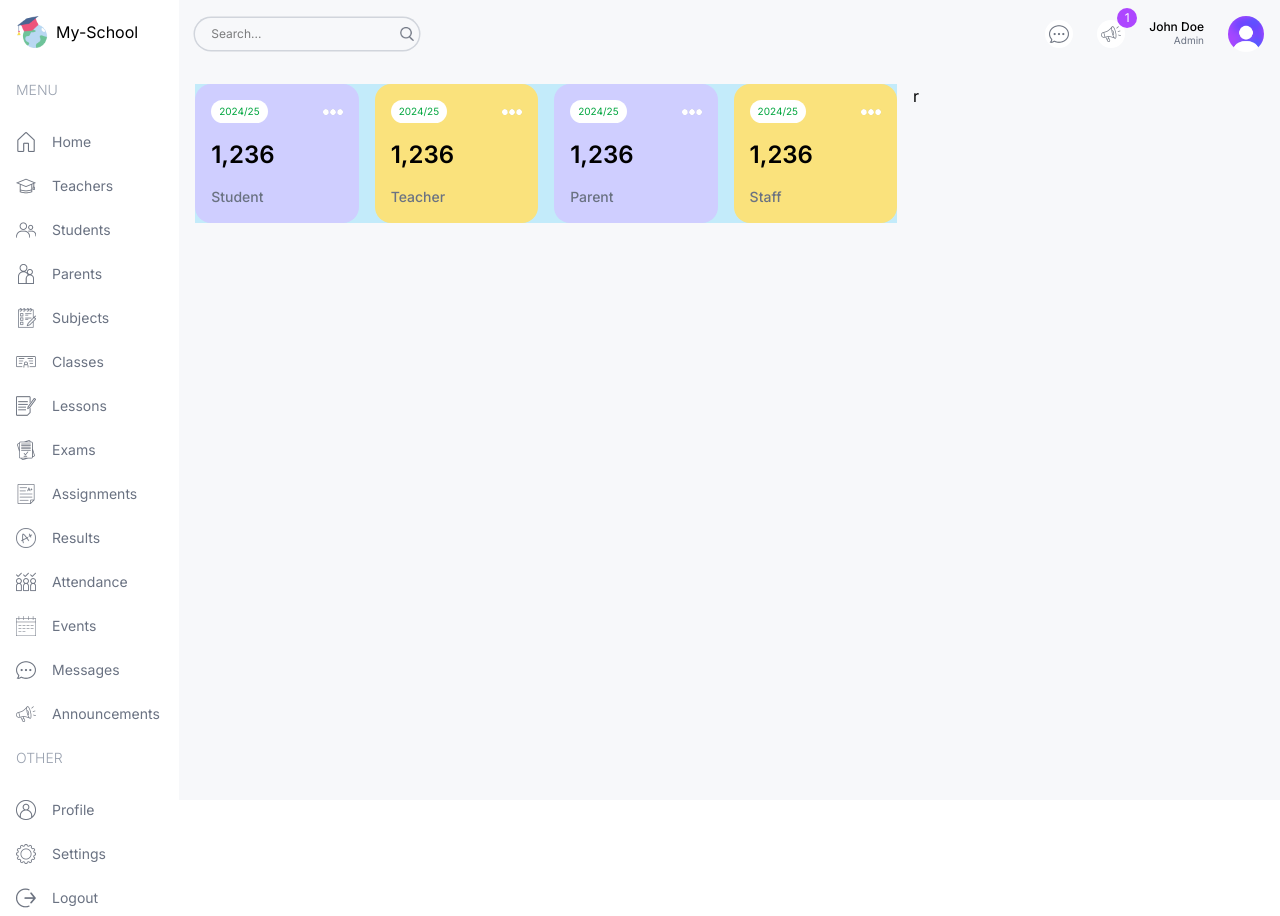
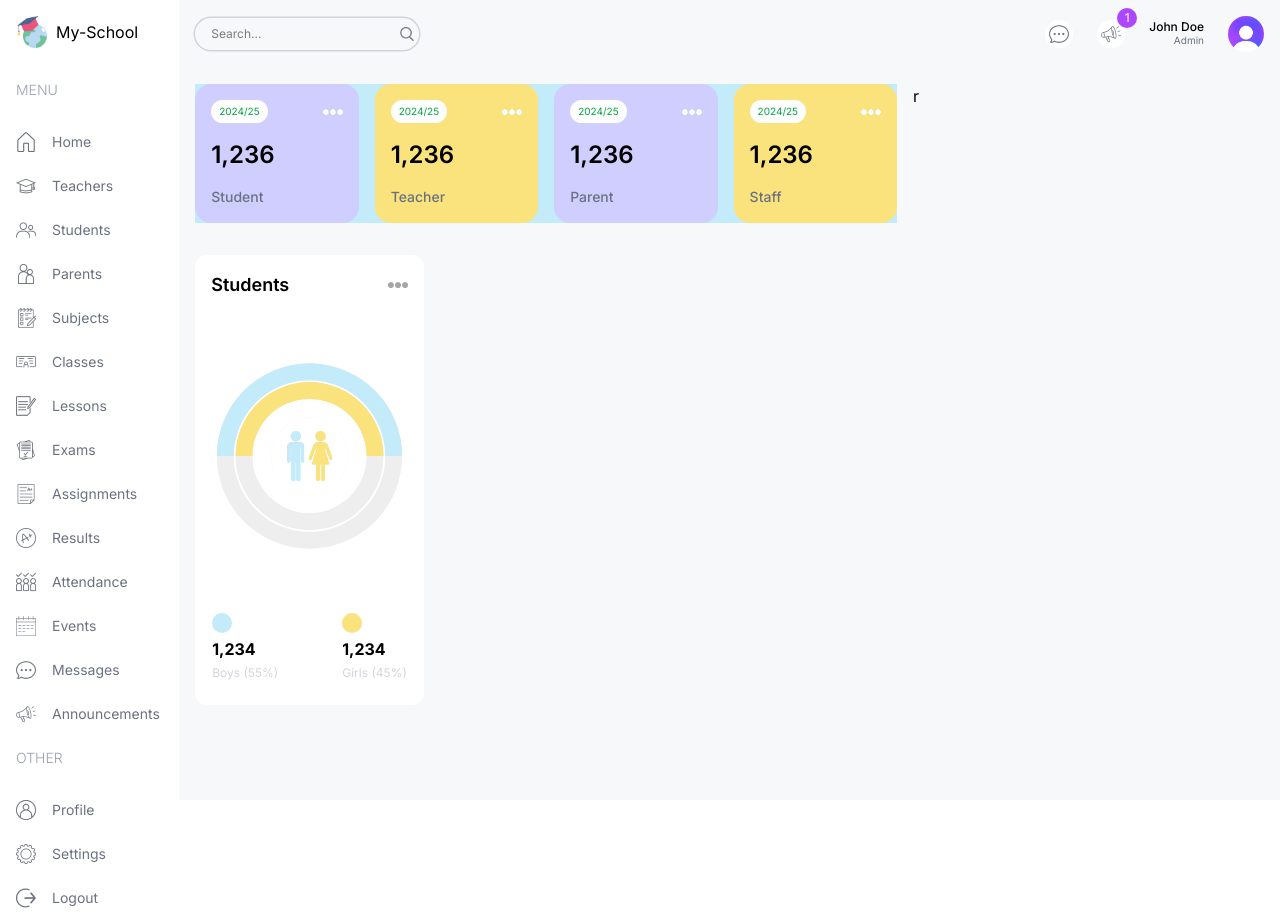
Before and after one commit to akram-hany-front-end/NEXT-school, a Next.js app: page /admin in a window 1280 px wide. Built offline with nearby package versions, Linux system fonts and the light colour scheme.

Commit message:
counter-chart-finished

```diff
--- a/src/app/(dashboard)/admin/page.tsx
+++ b/src/app/(dashboard)/admin/page.tsx
@@ -1,17 +1,29 @@
+import CountChart from "@/components/CountChart";
 import UserCard from "@/components/UserCard";
 
 const AdminPage = () => {
   return (
     <div className="p-4 flex gap-4 flex-col md:flex-row">
       {/* LEFT */}
-      <div className="w-full lg:w-2/3">
-           {/* USER CARDS */}
-       <div className="flex gap-4 bg-akram-cyan flex-wrap justify-between">
-        <UserCard type="student"/>
-        <UserCard type="teacher"/>
-        <UserCard type="parent"/>
-        <UserCard type="staff"/>
-      </div>
+      <div className="w-full lg:w-2/3 flex flex-col gap-8">
+        {/* USER CARDS */}
+        <div className="flex gap-4 bg-akram-cyan flex-wrap justify-between">
+          <UserCard type="student" />
+          <UserCard type="teacher" />
+          <UserCard type="parent" />
+          <UserCard type="staff" />
+        </div>
+        {/* MIDDLE CHARTS */}
+        <div className="flex gap-4 flex-col lg:flex-row">
+          {/* COUNT CHARTS */}
+          <div className="w-full lg:w-1/3 h-[450px]">
+          <CountChart />
+          </div>
+          {/* ATTRNDANCE CHARTS */}
+          <div className="w-full lg:w-2/3 h-[450px]"></div>
+        </div>
+        {/* BOTTOM CHART */}
+        <div className=""></div>
       </div>
       {/* RIGHT */}
       <div className="w-full lg:w-1/3">r</div>
--- /dev/null
+++ b/src/components/CountChart.tsx
@@ -0,0 +1,72 @@
+"use client";
+import Image from "next/image";
+import { relative } from "path";
+import { RadialBarChart, RadialBar, ResponsiveContainer } from "recharts";
+
+// #region Sample data
+const data = [
+  {
+    name: "Total",
+    count: 106,
+    fill: "white",
+  },
+  {
+    name: "Girls",
+    count: 53,
+    fill: "#FAE27C",
+  },
+  {
+    name: "Boys",
+    count: 53,
+    fill: "#C3EBFA",
+  },
+];
+
+const CountChart = () => {
+  return (
+    <div className="bg-white rounded-xl w-full h-full p-4">
+      {/* TITLE */}
+      <div className="flex justify-between items-center">
+        <h1 className="text-lg font-semibold">Students</h1>
+        <Image src="/moreDark.png" alt="image" width={20} height={20} />
+      </div>
+      {/* CHART */}
+      <div className="relative w-full h-[75%] ">
+        <ResponsiveContainer>
+          <RadialBarChart
+            cx="50%"
+            cy="50%"
+            innerRadius="40%"
+            outerRadius="100%"
+            barSize={32}
+            data={data}
+          >
+            <RadialBar background dataKey="count" />
+          </RadialBarChart>
+        </ResponsiveContainer>
+        <Image
+          src="/maleFemale.png"
+          alt="image"
+          width={50}
+          height={50}
+          className="absolute top-1/2 left-1/2 -translate-x-1/2 -translate-y-1/2"
+        />
+      </div>
+      {/* BOTTOM */}
+      <div className="flex justify-center gap-16">
+        <div className="flex flex-col gap-1">
+          <div className="w-5 h-5 bg-akram-cyan rounded-full" />
+          <h1 className="font-bold ">1,234</h1>
+          <h2 className="text-xs text-gray-300">Boys (55%)</h2>
+        </div>
+        <div className="flex flex-col gap-1">
+          <div className="w-5 h-5 bg-akram-yellow rounded-full" />
+          <h1 className="font-bold ">1,234</h1>
+          <h2 className="text-xs text-gray-300">Girls (45%)</h2>
+        </div>
+      </div>
+    </div>
+  );
+};
+
+export default CountChart;
```
